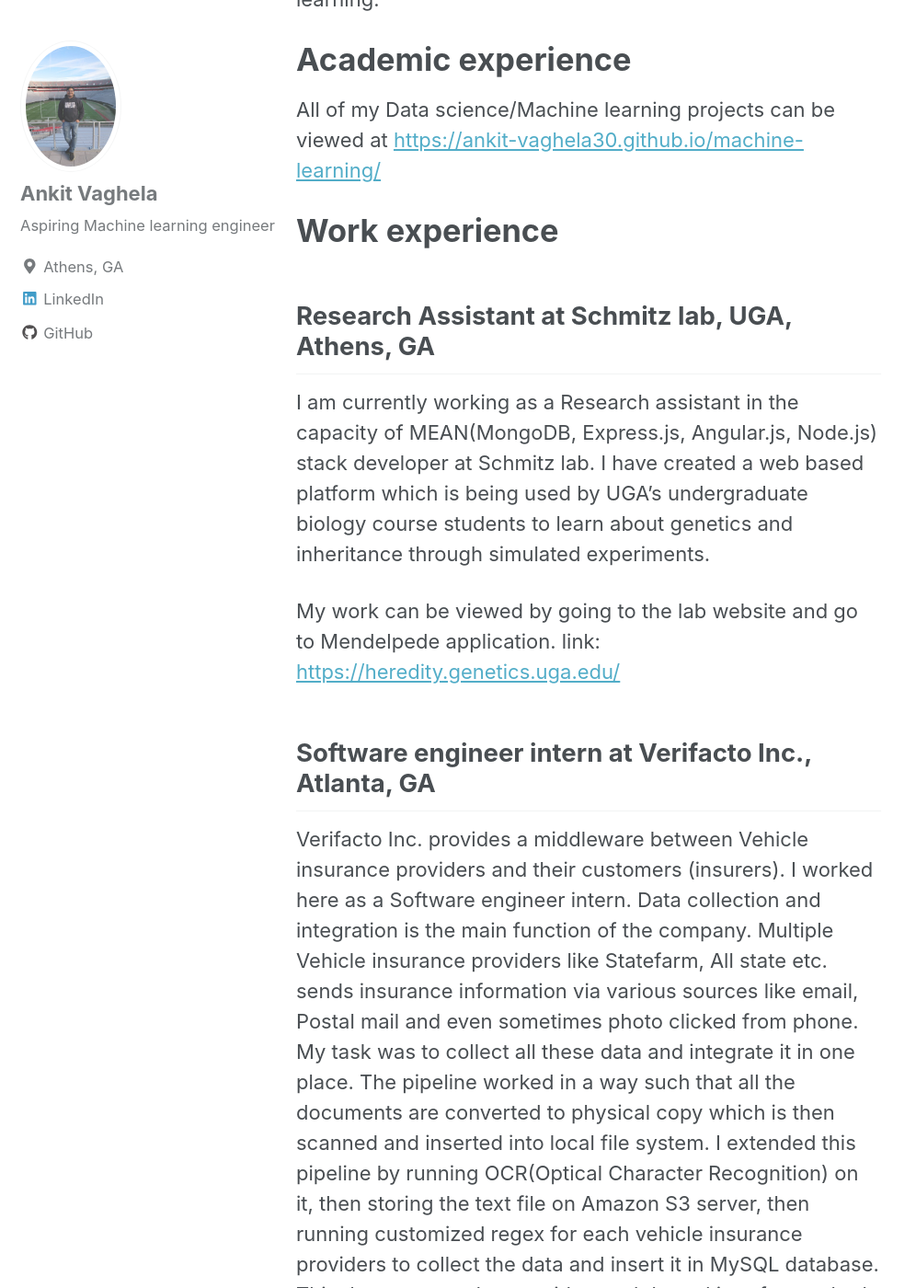
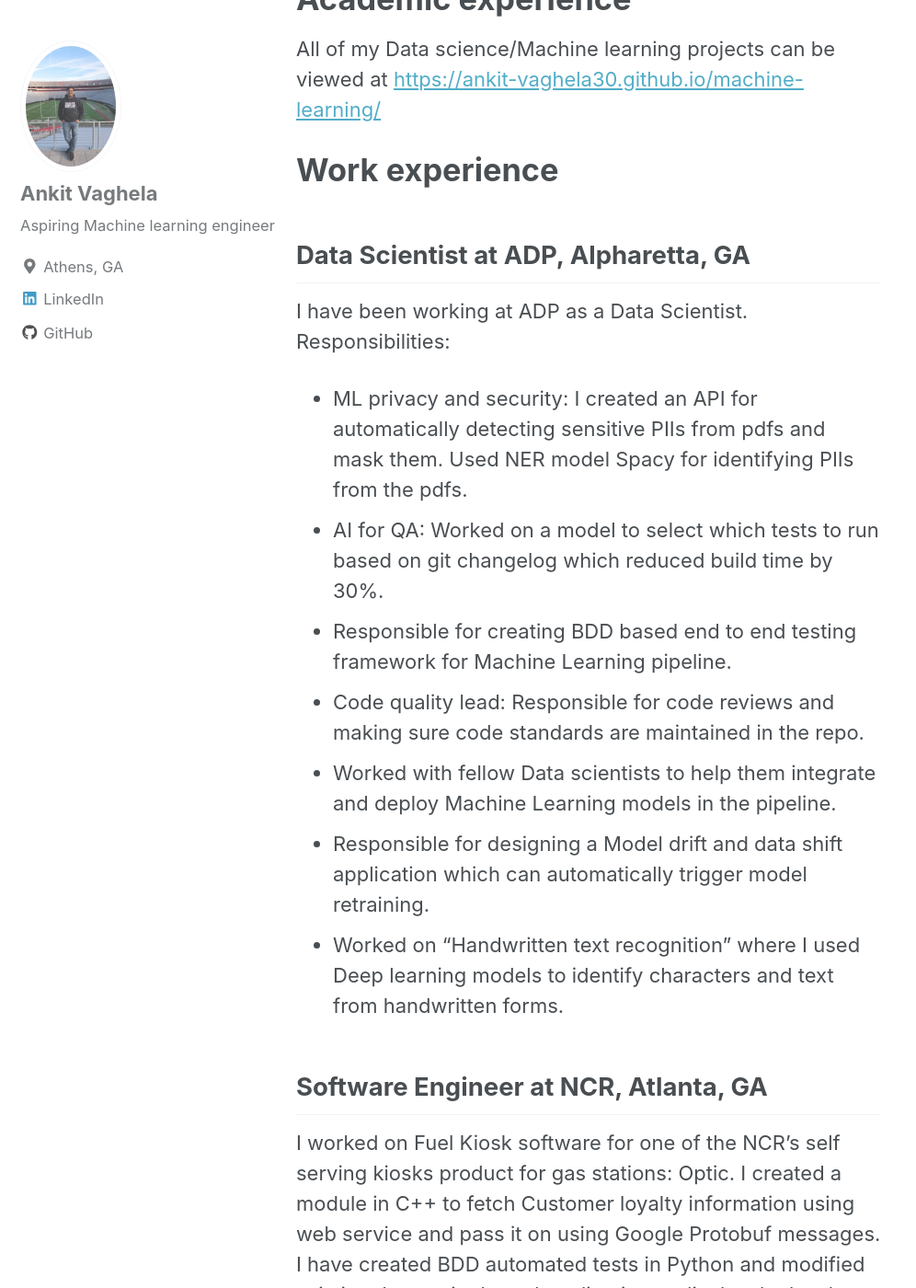
Before and after one commit to ankit-vaghela30/ankit-vaghela30.github.io, a Jekyll site: the page built from _pages/about.md, in a window 1280 px wide and 1400 px high, scrolled down 564 px. Shown: the whole window at 92% size, without its empty margins (0-996 px from the left). Built offline with Jekyll 4.4.1, drawn with Linux system fonts in a browser that asks for light colours; nearby versions of some CDN libraries; some of the changed text lies outside the part shown.

Commit message:
Added ADP and NCR experience

```diff
--- a/_pages/about.md
+++ b/_pages/about.md
@@ -3,11 +3,12 @@
 permalink: /about/
 ---
 
-I am a Data science enthusiast and experienced Software engineer. My goal is to combine my machine learning and software engineering skills to create scalable and robust products.
+I am working as a Data Scientist at ADP where I help create scalable and robust products using Deep Learning and Machine learning techniques.
 
 # Education
 
-I completed Bachelors degree from Nirma university, India in 2013. I am currently pursuing Master's degree in Compuer science at University of Georgia. My primary focus area in academics is Data science, Machine learning and Deep learning.
+I have a Master’s degree in Computer Science from University of Georgia (Graduated in 2019) where my primary focus area was AI and Machine Learning. I completed my Bachelors degree from Nirma university, India in 2013.
+
 
 # Academic experience
 
@@ -15,9 +16,28 @@
 
 # Work experience
 
+## Data Scientist at ADP, Alpharetta, GA
+
+I have been working at ADP as a Data Scientist.
+Responsibilities:
+
+* ML privacy and security: I created an API for automatically detecting sensitive PIIs from pdfs and mask them. Used NER model Spacy for identifying PIIs from the pdfs.
+* AI for QA: Worked on a model to select which tests to run based on git changelog which reduced build time by 30%.
+* Responsible for creating BDD based end to end testing framework for Machine Learning pipeline.
+* Code quality lead: Responsible for code reviews and making sure code standards are maintained in the repo.
+* Worked with fellow Data scientists to help them integrate and deploy Machine Learning models in the pipeline.
+* Responsible for designing a Model drift and data shift application which can automatically trigger model retraining.
+* Worked on "Handwritten text recognition" where I used Deep learning models to identify characters and text from handwritten forms.
+
+
+## Software Engineer at NCR, Atlanta, GA
+
+I worked on Fuel Kiosk software for one of the NCR’s self serving kiosks product for gas stations: Optic. I created a module in C++ to fetch Customer loyalty information using web service and pass it on using Google Protobuf messages. I have created BDD automated tests in Python and modified existing Javascript based application to display the loyalty information. I also modified UI of the application using HTML and CSS.
+
+
 ## Research Assistant at Schmitz lab, UGA, Athens, GA
 
-I am currently working as a Research assistant in the capacity of MEAN(MongoDB, Express.js, Angular.js, Node.js) stack developer at Schmitz lab. I have created a web based platform which is being used by UGA's undergraduate biology course students to learn about genetics and inheritance through simulated experiments.
+I worked as a Research assistant in the capacity of MEAN(MongoDB, Express.js, Angular.js, Node.js) stack developer at Schmitz lab. I have created a web based platform which is being used by UGA's undergraduate biology course students to learn about genetics and inheritance through simulated experiments.
 
 My work can be viewed by going to the lab website and go to Mendelpede application.
 link: [https://heredity.genetics.uga.edu/](https://heredity.genetics.uga.edu/)
```
